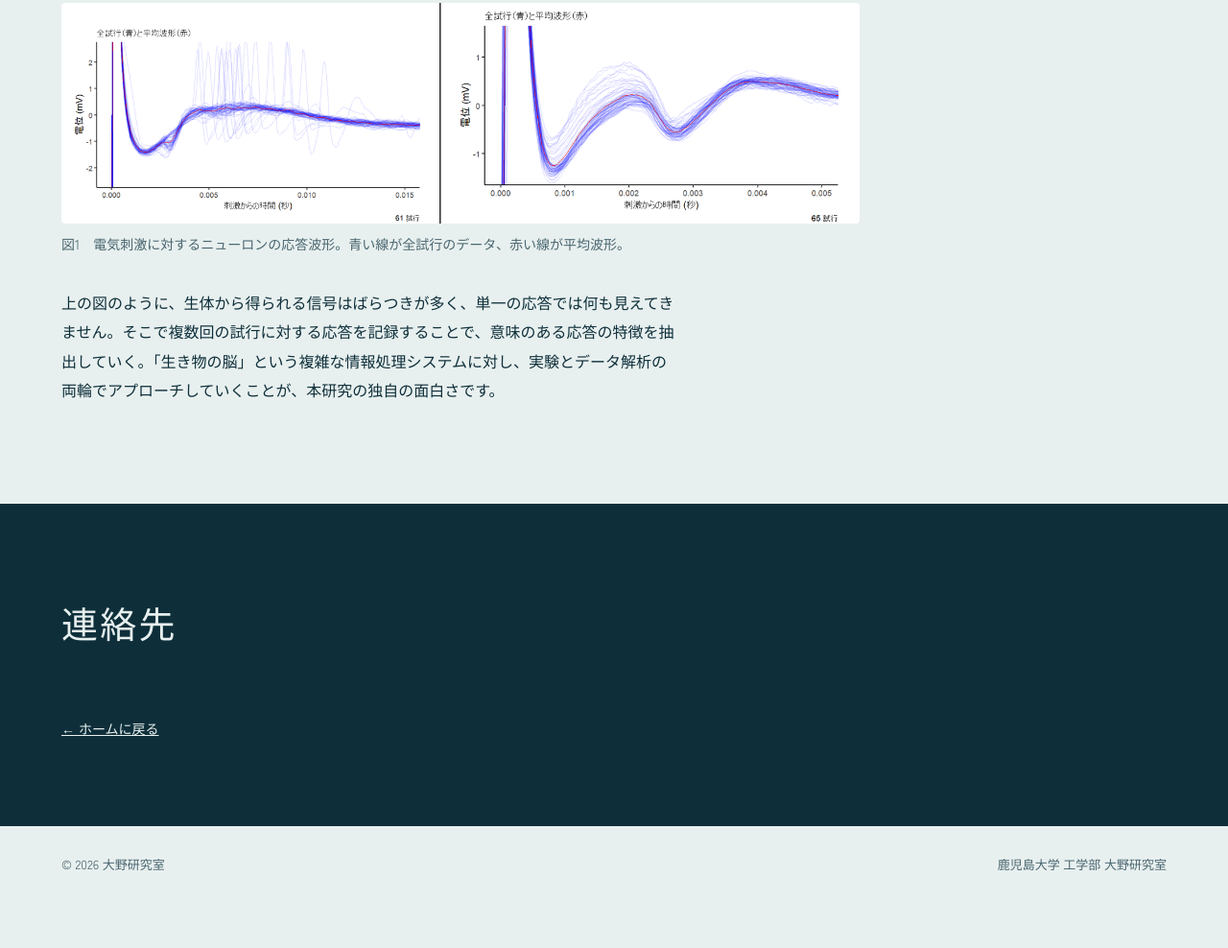
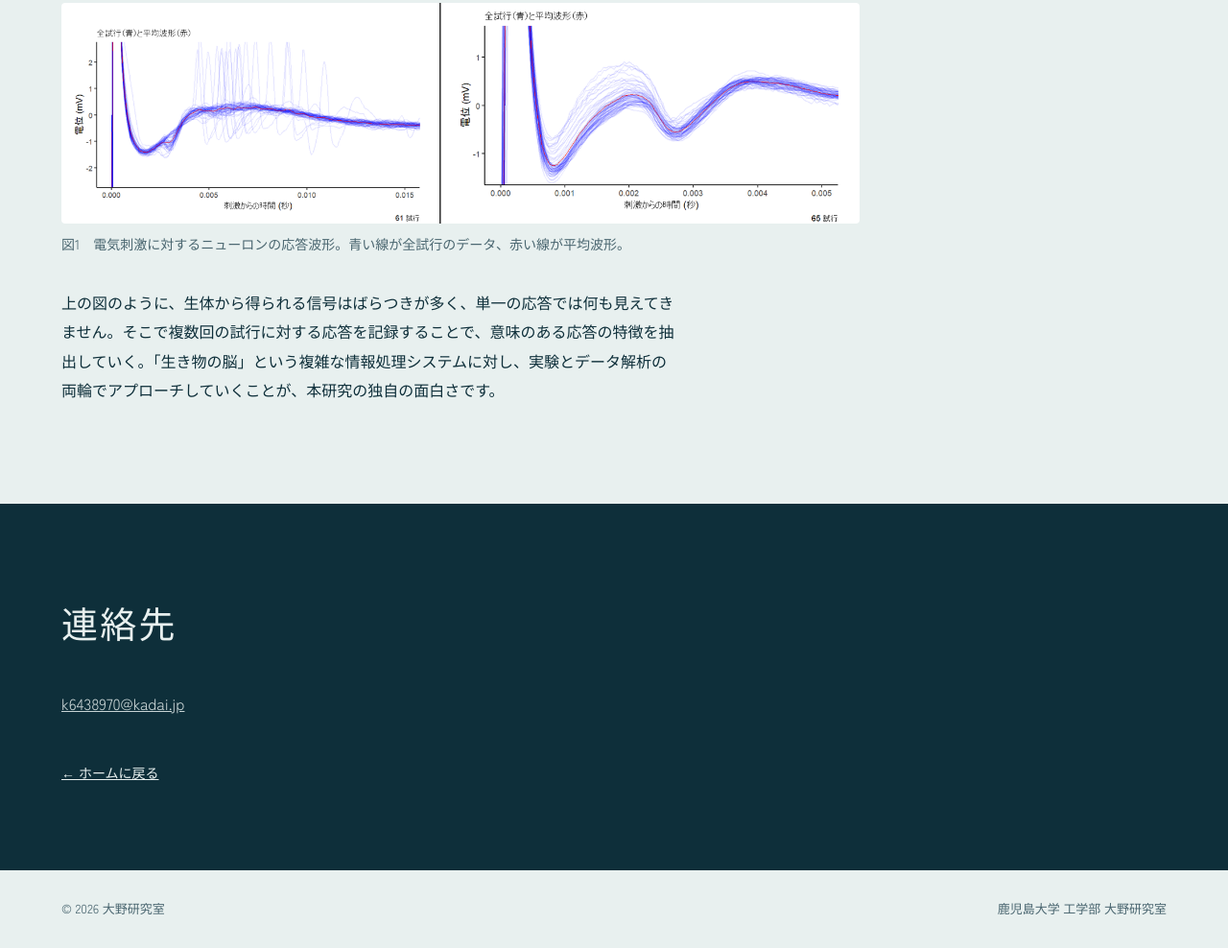
Before and after one commit to freetetsuya-rgb/ohno-lab, a plain HTML site: page researcher-2.html in a window 1280 px wide. Shown: the part 1439-2427 px from the top of the page at 96% size. Before the commit the page ends 2381 px from the top, so only its background shows below. Drawn offline with Linux system fonts and the light colour scheme.

Commit message:
Update researcher-2.html

```diff
--- a/researcher-2.html
+++ b/researcher-2.html
@@ -32,7 +32,7 @@ renderResearcher({
       title: "鳥類大脳高外套におけるHA-HFの相互投射に関する研究",
     },
   ],
-  email: ""
+  email: "k6438970@kadai.jp"
 });
 </script>
 </body>
```
